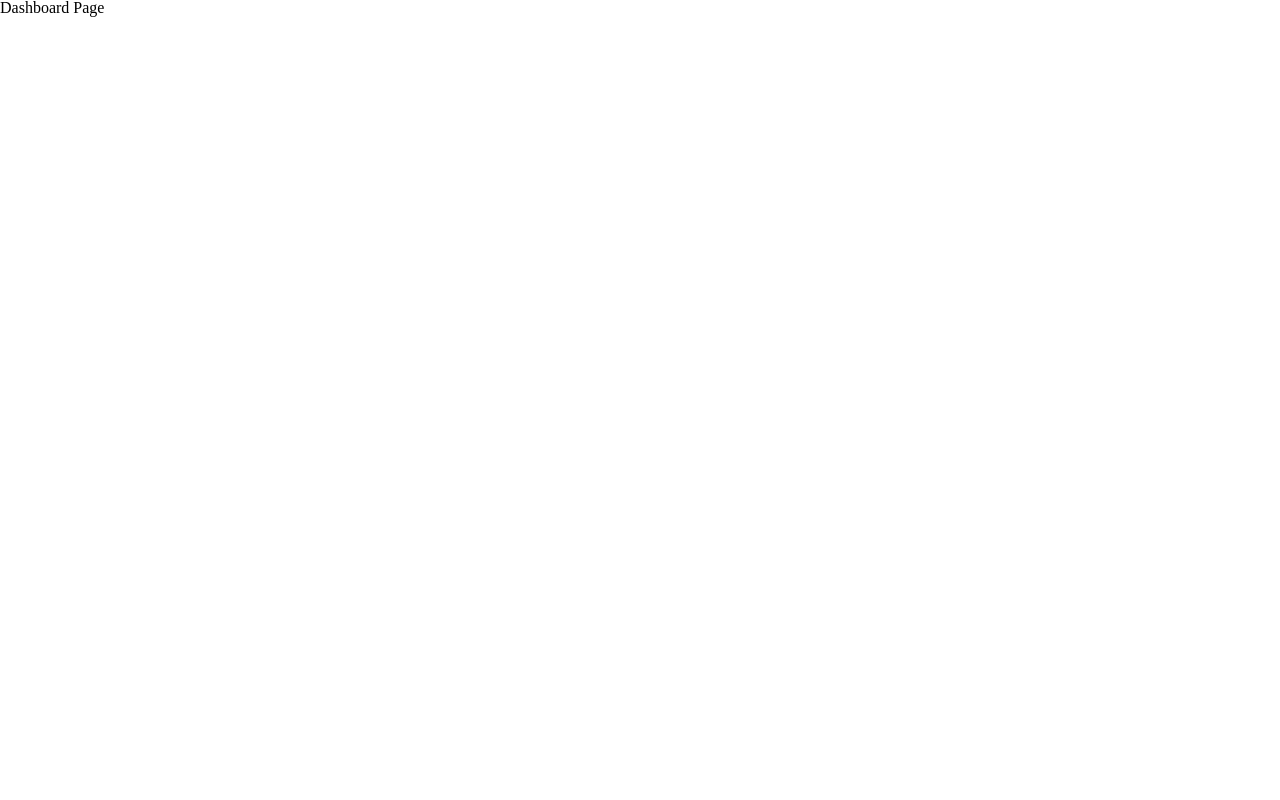
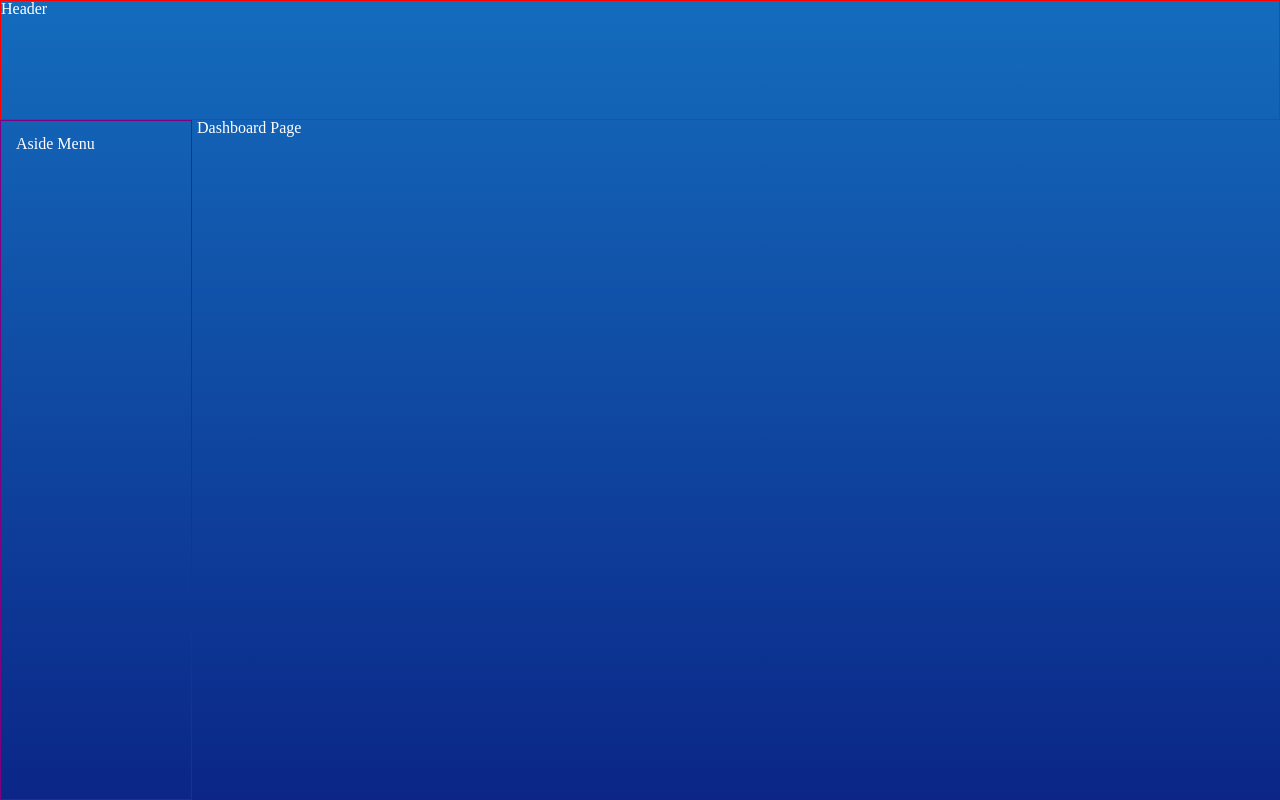
Before and after one commit to narudb/project-north-games-frontend, a React (Create React App) app: page / in a window 1280 px wide. Built offline with nearby package versions, Linux system fonts and the light colour scheme.

Commit message:
rearrange the file and add a display grid for the page

```diff
--- a/src/App.jsx
+++ b/src/App.jsx
@@ -1,21 +1,50 @@
 import React from 'react';
 import { Route, Switch } from 'react-router-dom';
 import { Provider as ReduxProvider } from 'react-redux';
-import { ThemeProvider } from 'styled-components';
+import styled, { ThemeProvider } from 'styled-components';
 
+import AsideMenu from './components/AsideMenu';
 import Dashboard from './pages/Dashboard';
 import Login from './pages/Login';
+import Navbar from './components/Navbar';
 import store from './redux/store/store';
 import globalTheme from './theme/globalTheme';
+
+const PageWrapper = styled.div`
+  background: linear-gradient(${(props) => props.theme.colors.gradient});
+  width: 100vw;
+  height: 100vh;
+  color: ${(props) => props.theme.colors.primary};
+  display: grid;
+  grid-template-columns: 15vw 1fr 5vw;
+  grid-template-rows: 15vh auto;
+  grid-column-gap: 5px;
+  grid-template-areas:
+    'navbar navbar navbar'
+    'asideMenu content .'
+    'asideMenu content .'
+    'asideMenu content .'
+    'asideMenu content .';
+`;
+
+const Main = styled.main`
+  grid-area: content;
+`;
 
 const App = () => {
   return (
     <ReduxProvider store={store}>
       <ThemeProvider theme={globalTheme}>
-        <Switch>
-          <Route exact path="/" component={Dashboard} />
-          <Route path="/login" component={Login} />
-        </Switch>
+        <PageWrapper>
+          <Navbar />
+          <AsideMenu />
+          <Main>
+            <Switch>
+              <Route exact path="/" component={Dashboard} />
+              <Route path="/login" component={Login} />
+            </Switch>
+          </Main>
+        </PageWrapper>
       </ThemeProvider>
     </ReduxProvider>
   );
```
